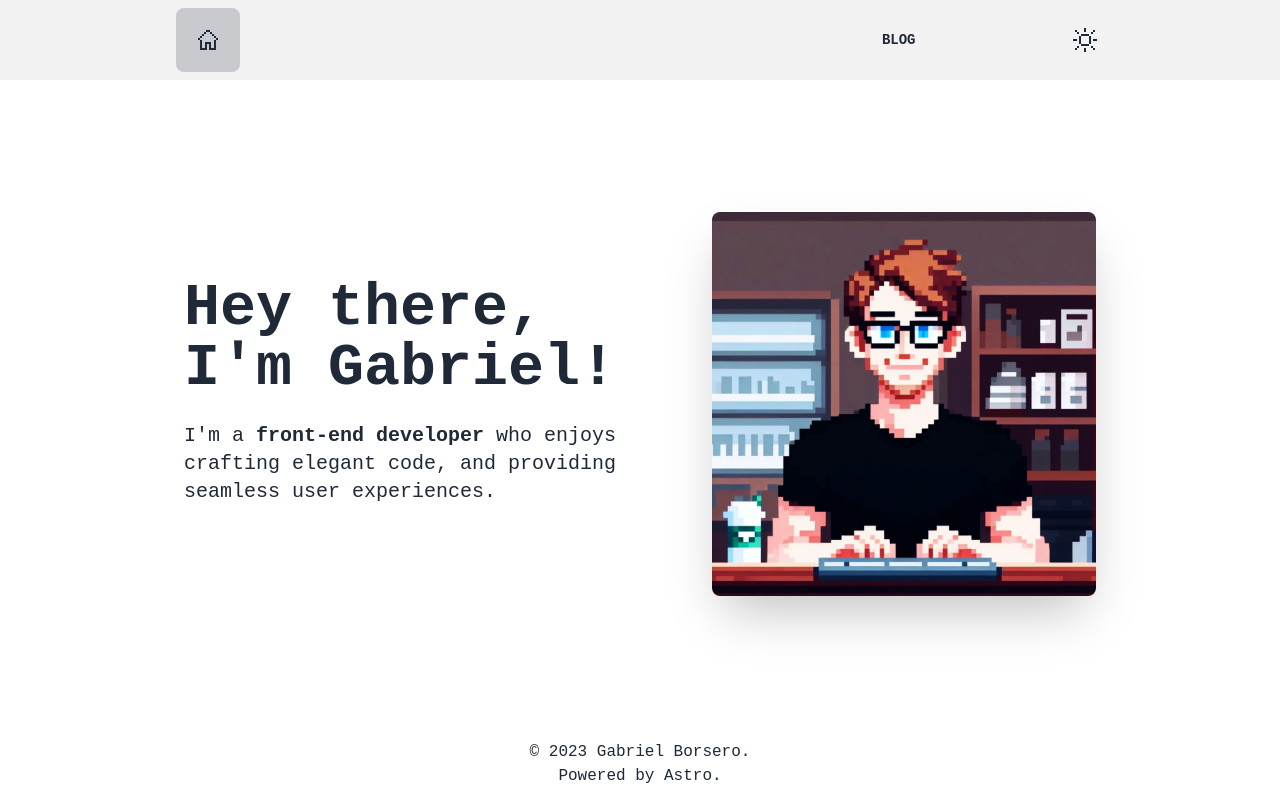
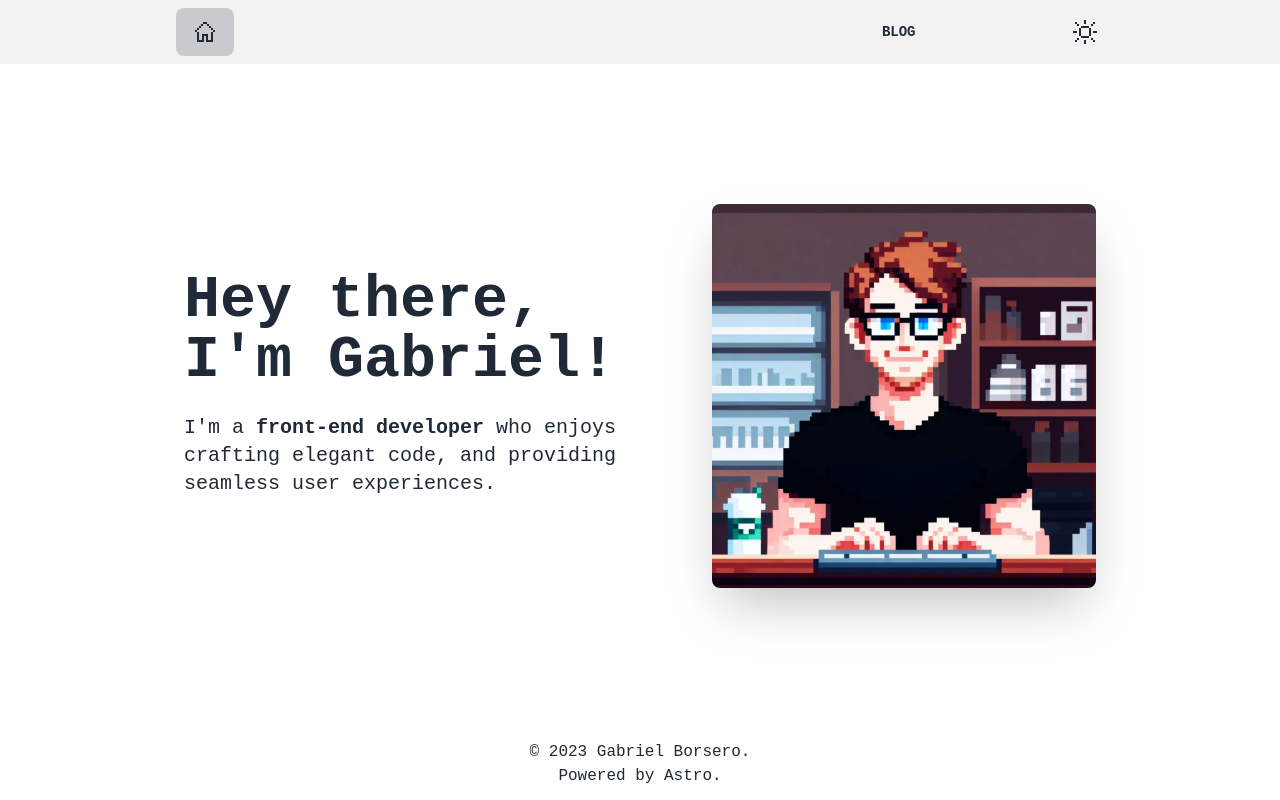
Before and after one commit to borserog/borserog-blog, an Astro site: page / in a window 1280 px wide. Built offline with nearby package versions, Linux system fonts and the light colour scheme; Astro itself is replaced by a stand-in of ours; some icons are missing.

Commit message:
fix header width

```diff
--- a/src/layouts/Header.astro
+++ b/src/layouts/Header.astro
@@ -6,12 +6,9 @@ import { HomeIcon } from "../components/HomeIcon";
 const currentPage = Astro.url.pathname;
 ---
 
-<header class="bg-base-200 md:px-10">
-  <div class="navbar justify-between m-auto max-w-[945px]">
-    <a
-      class={`btn btn-ghost ${currentPage === "/" && "btn-active"} w-16 h-16`}
-      href="/"
-    >
+<header class="flex flex-row justify-center bg-base-200 md:px-10 w-screen">
+  <div class="navbar justify-between max-w-[945px]">
+    <a class={`btn btn-ghost ${currentPage === "/" && "btn-active"}`} href="/">
       <HomeIcon client:only />
     </a>
 
```
